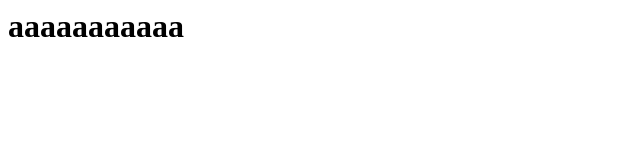
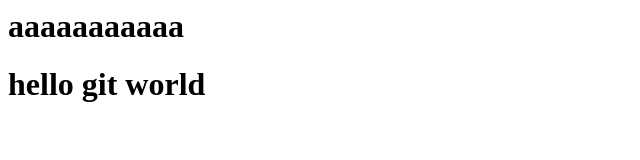
Before and after one commit to banlnsilva/git-study, a plain HTML site: page index.html in a window 1280 px wide. Shown: the whole page, without its empty margins (0-640 px from the left). Drawn offline with Linux system fonts and the light colour scheme.

Commit message:
hello git world 추가
수정된 내용 추가해서 완료함

```diff
--- a/index.html
+++ b/index.html
@@ -4,5 +4,6 @@
     </head>
     <body>
         <h1>aaaaaaaaaaa</h1>
+        <h1>hello git world</h1>
     </body>
 </html>
```
